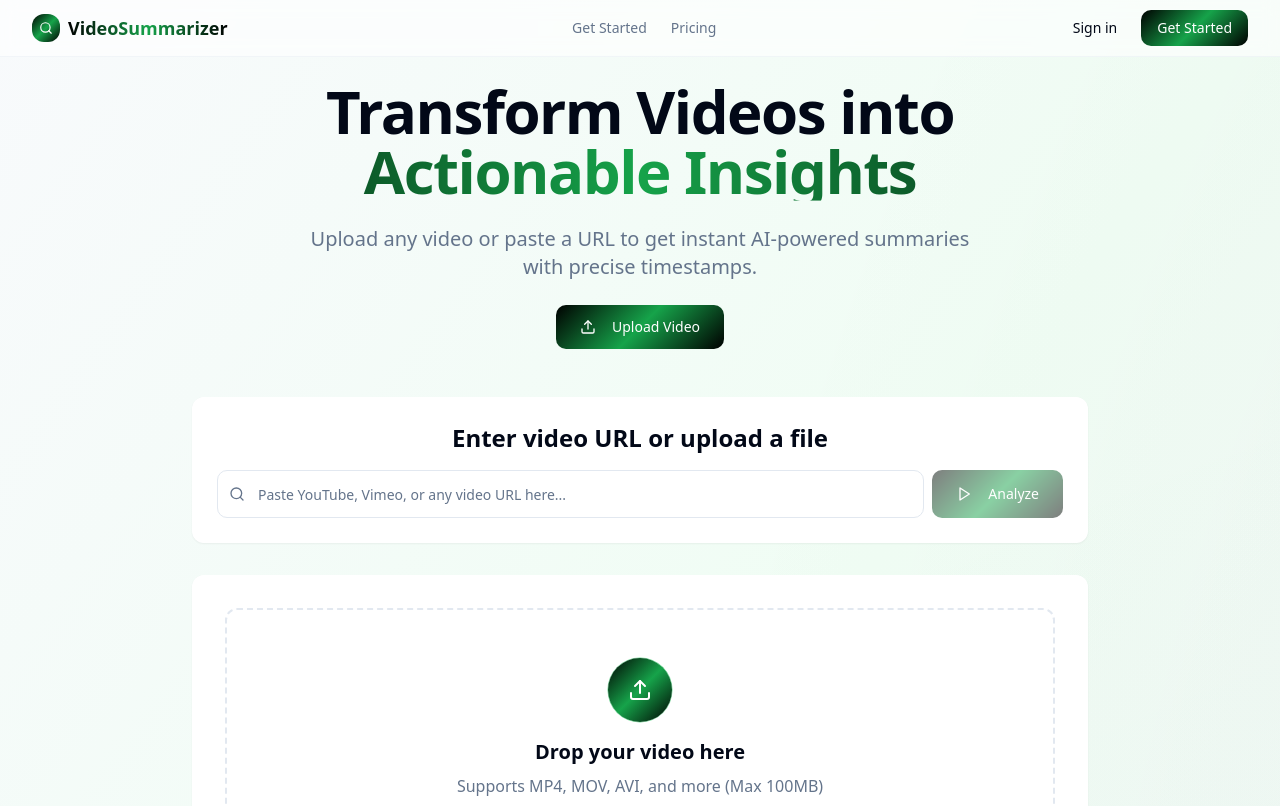
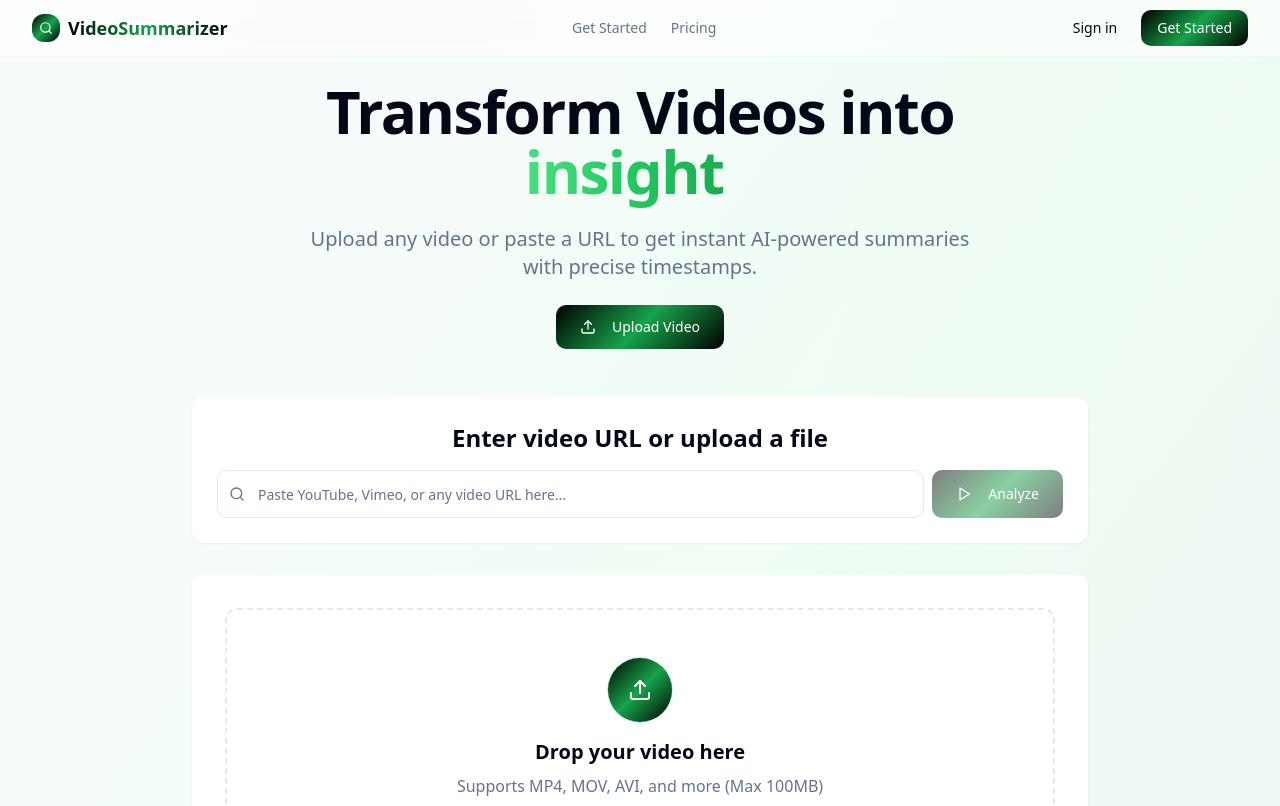
Before and after one commit to Articial-space/echo-video-burst, a React (Vite) app: page / in a window 1280 px wide. Shown: the top 806 px of the page. Built offline with nearby package versions, Linux system fonts and the light colour scheme.

Commit message:
feat: Add typing animation and gradient
Added a typing animation to the hero section with "summary", "insight", and "knowledge" replacements, including a green gradient for these words.

```diff
--- /dev/null
+++ b/src/components/TypingAnimation.tsx
@@ -0,0 +1,65 @@
+import { useState, useEffect } from 'react';
+
+interface TypingAnimationProps {
+  words: string[];
+  typingSpeed?: number;
+  deletingSpeed?: number;
+  pauseDuration?: number;
+}
+
+const TypingAnimation = ({
+  words,
+  typingSpeed = 150,
+  deletingSpeed = 100,
+  pauseDuration = 2000
+}: TypingAnimationProps) => {
+  const [currentWordIndex, setCurrentWordIndex] = useState(0);
+  const [currentText, setCurrentText] = useState('');
+  const [isDeleting, setIsDeleting] = useState(false);
+  const [showCursor, setShowCursor] = useState(true);
+
+  useEffect(() => {
+    const currentWord = words[currentWordIndex];
+
+    const timeout = setTimeout(() => {
+      if (!isDeleting) {
+        // Typing
+        if (currentText.length < currentWord.length) {
+          setCurrentText(currentWord.substring(0, currentText.length + 1));
+        } else {
+          // Word complete, start deleting after pause
+          setTimeout(() => setIsDeleting(true), pauseDuration);
+        }
+      } else {
+        // Deleting
+        if (currentText.length > 0) {
+          setCurrentText(currentText.substring(0, currentText.length - 1));
+        } else {
+          // Deletion complete, move to next word
+          setIsDeleting(false);
+          setCurrentWordIndex((prevIndex) => (prevIndex + 1) % words.length);
+        }
+      }
+    }, isDeleting ? deletingSpeed : typingSpeed);
+
+    return () => clearTimeout(timeout);
+  }, [currentText, isDeleting, currentWordIndex, words, typingSpeed, deletingSpeed, pauseDuration]);
+
+  // Cursor blinking effect
+  useEffect(() => {
+    const cursorInterval = setInterval(() => {
+      setShowCursor(prev => !prev);
+    }, 500);
+
+    return () => clearInterval(cursorInterval);
+  }, []);
+
+  return (
+    <span className="bg-gradient-to-r from-brand-green-400 via-brand-green-500 to-brand-green-600 bg-clip-text text-transparent">
+      {currentText}
+      <span className={`${showCursor ? 'opacity-100' : 'opacity-0'} transition-opacity duration-100`}>|</span>
+    </span>
+  );
+};
+
+export default TypingAnimation;
--- a/src/pages/Index.tsx
+++ b/src/pages/Index.tsx
@@ -4,6 +4,7 @@ import Header from "@/components/Header";
 import VideoUpload from "@/components/VideoUpload";
 import VideoSummary from "@/components/VideoSummary";
 import VideoHistory from "@/components/VideoHistory";
+import TypingAnimation from "@/components/TypingAnimation";
 import { Button } from "@/components/ui/button";
 import { Card } from "@/components/ui/card";
 import { Search, Upload, Clock, Zap, Target, ArrowRight, History } from "lucide-react";
@@ -106,8 +107,8 @@ const Index = () => {
               <div className="text-center space-y-6 mb-12 animate-fade-in">
                 <h1 className="text-4xl md:text-5xl lg:text-6xl font-bold tracking-tight animate-slide-up">
                   Transform Videos into
-                  <span className="block bg-gradient-to-r from-black via-brand-green-600 to-black bg-clip-text text-transparent animate-float">
-                    Actionable Insights
+                  <span className="block animate-float">
+                    <TypingAnimation words={["summary", "insight", "knowledge"]} />
                   </span>
                 </h1>
                 <p className="text-lg md:text-xl text-muted-foreground max-w-2xl mx-auto leading-relaxed animate-slide-up [animation-delay:200ms]">
```
